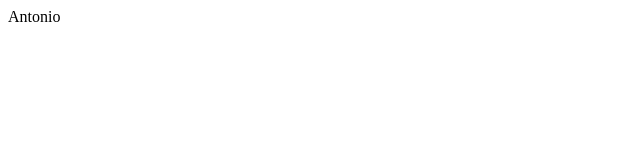
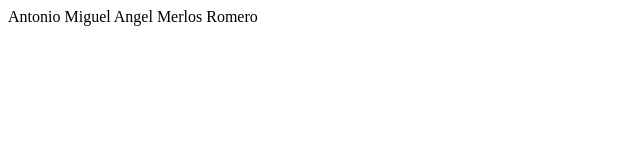
Before and after one commit to remoideas/jeffersonmd, a plain HTML site: page index.html in a window 1280 px wide. Shown: the whole page, without its empty margins (0-640 px from the left). Drawn offline with Linux system fonts and the light colour scheme.

Commit message:
Puse mi nombre

```diff
--- a/index.html
+++ b/index.html
@@ -32,7 +32,7 @@
 
 	<!-- Programación Web -->
 
-
+	Miguel Angel Merlos Romero
 
 	<!-- /Programación Web -->
 
```
